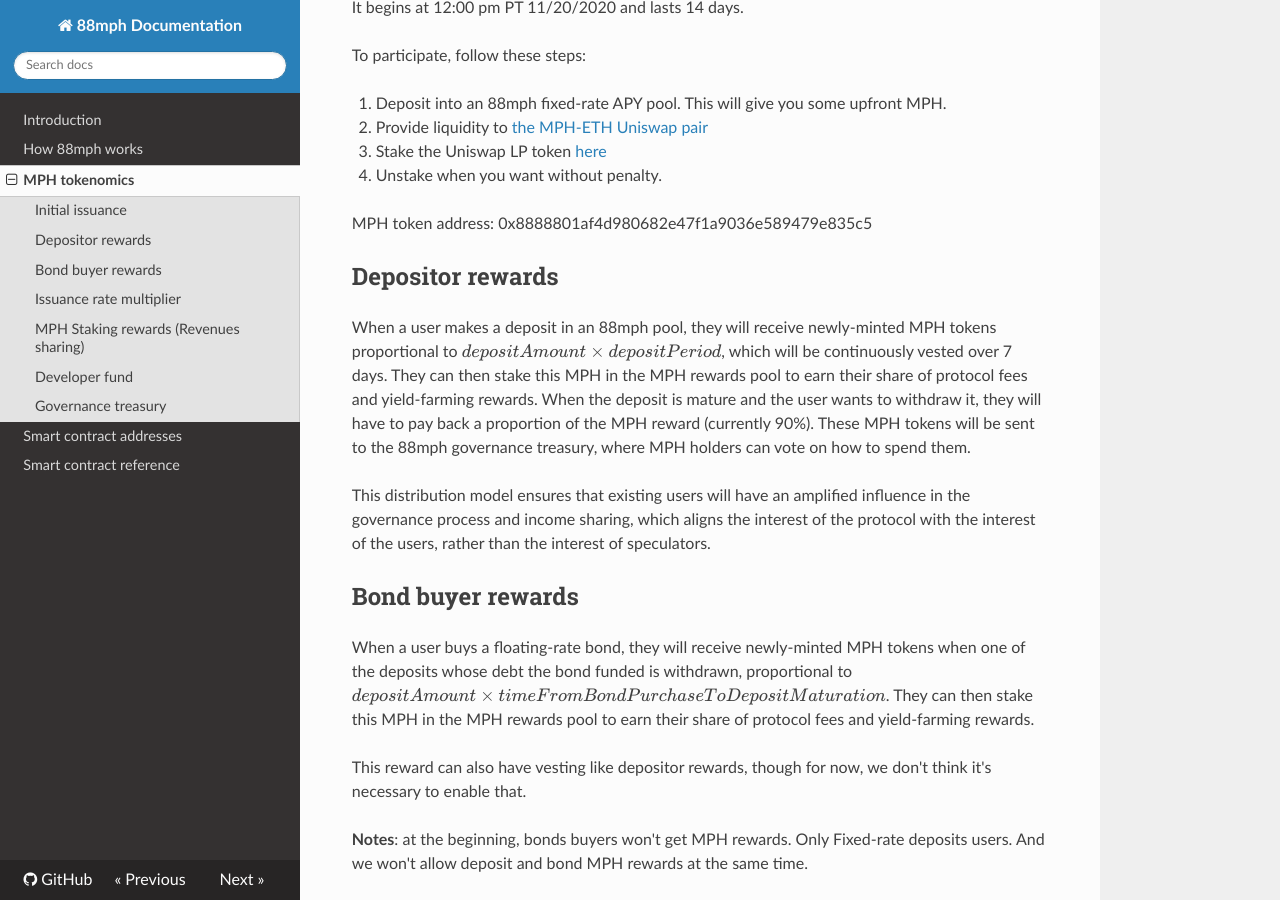
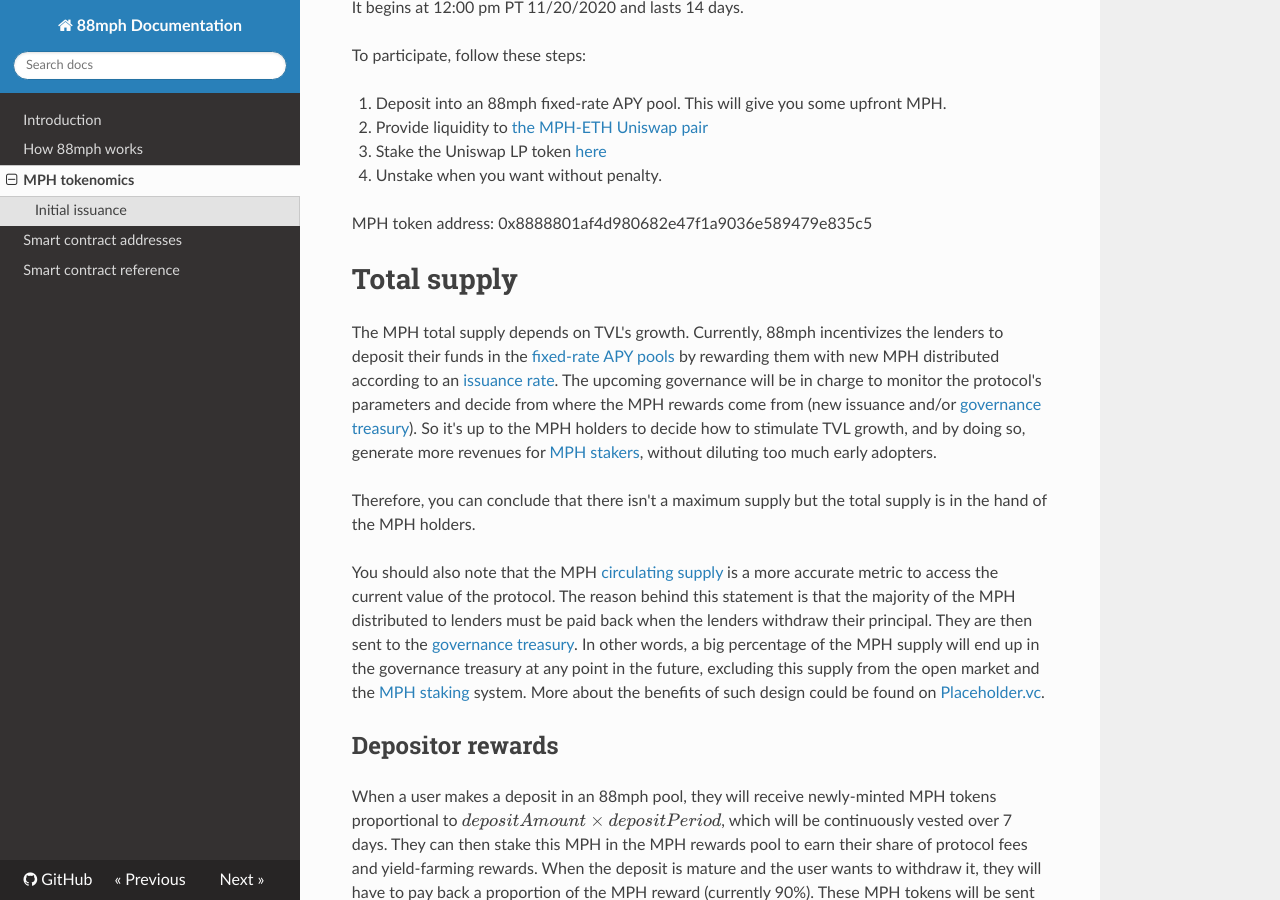
Before and after one commit to 88mphapp/docs, an MkDocs documentation site: the page built from docs/mph.md, in a window 1280 px wide and 900 px high, scrolled down 268 px. Built offline with MkDocs 1.6.1, drawn with Linux system fonts in a browser that asks for light colours; nearby versions of some CDN libraries; formulas are drawn with MathJax 3; some of the changed text lies outside the part shown.

Commit message:
Update mph.md

```diff
--- a/docs/mph.md
+++ b/docs/mph.md
@@ -14,6 +14,13 @@
 4. Unstake when you want without penalty.
 
 MPH token address: 0x8888801af4d980682e47f1a9036e589479e835c5
+
+# Total supply
+The MPH total supply depends on TVL's growth. Currently, 88mph incentivizes the lenders to deposit their funds in the [fixed-rate APY pools](https://88mph.app/deposits) by rewarding them with new MPH distributed according to an [issuance rate](https://88mph.app/docs/mph/#issuance-rate-multiplier). The upcoming governance will be in charge to monitor the protocol's parameters and decide from where the MPH rewards come from (new issuance and/or [governance treasury](https://88mph.app/docs/mph/#governance-treasury)). So it's up to the MPH holders to decide how to stimulate TVL growth, and by doing so, generate more revenues for [MPH stakers](https://88mph.app/docs/mph/#mph-staking-rewards-revenues-sharing), without diluting too much early adopters.
+
+Therefore, you can conclude that there isn't a maximum supply but the total supply is in the hand of the MPH holders.
+
+You should also note that the MPH [circulating supply](https://academy.binance.com/en/glossary/circulating-supply) is a more accurate metric to access the current value of the protocol. The reason behind this statement is that the majority of the MPH distributed to lenders must be paid back when the lenders withdraw their principal. They are then sent to the [governance treasury](https://88mph.app/docs/mph/#governance-treasury). In other words, a big percentage of the MPH supply will end up in the governance treasury at any point in the future, excluding this supply from the open market and the [MPH staking](https://88mph.app/docs/mph/#mph-staking-rewards-revenues-sharing) system. More about the benefits of such design could be found on [Placeholder.vc](https://www.placeholder.vc/blog/2020/9/17/stop-burning-tokens-buyback-and-make-instead).
 
 ## Depositor rewards
 
@@ -53,9 +60,11 @@
 * 88mph protocol fee: 10% is deducted from the interest when a depositor withdraws.
 * Yield-farming rewards: yield-farmed tokens earned from the protocols 88mph is connected to (COMP, etc.).
 
-88mph's protocol fee and yield-farmed tokens like $COMP need to accumulate in our MPH staking pool before allowing us to swap them for $DAI and distribute the rewards to $MPH stakers. We'll call the function later when there is a sufficient amount of rewards to distribute.
+88mph's protocol fee and yield-farmed tokens like $COMP need to accumulate in our MPH staking pool before allowing us to swap them for $DAI and distribute the rewards to $MPH stakers.
 
-The rewards are distributed in DAI. You can claim and unstake when you want.
+**Notes**: The MPH staking rewards APY is currently unknown because no fees were generated so far and the COMP harvested require time to accumulate. The 10% fee on the interest earned by lenders is applied only if someone withdraws his principal at maturity. An early withdrawal enquires no fee because the interest generated stays in the pool. It's not distributed to the original lender. It will generate compounded interests for everyone else staying in the fixed-rate APY pool.
+
+You can claim and unstake when you want.
 
 ## Developer fund
 
```
